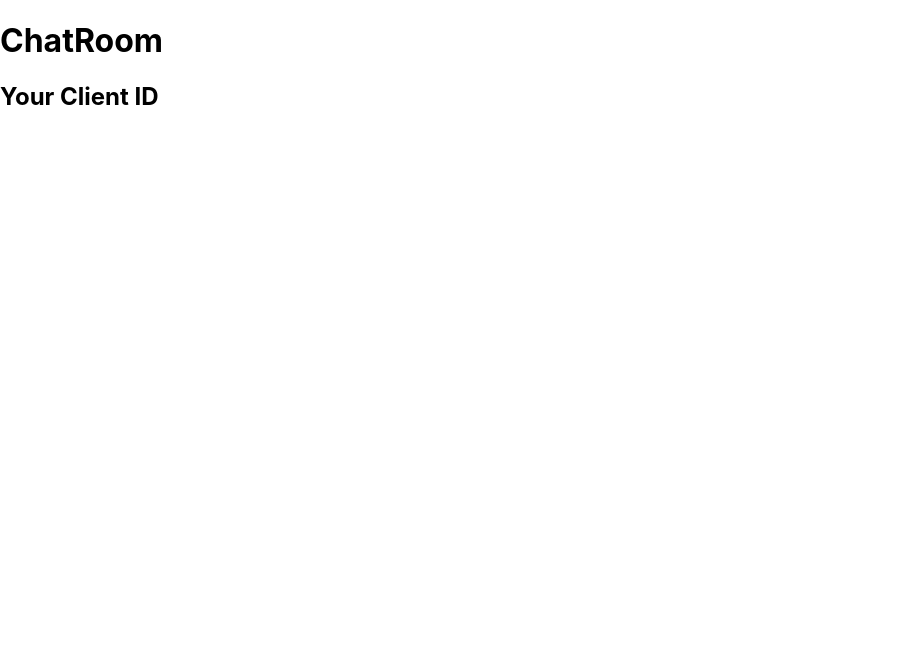
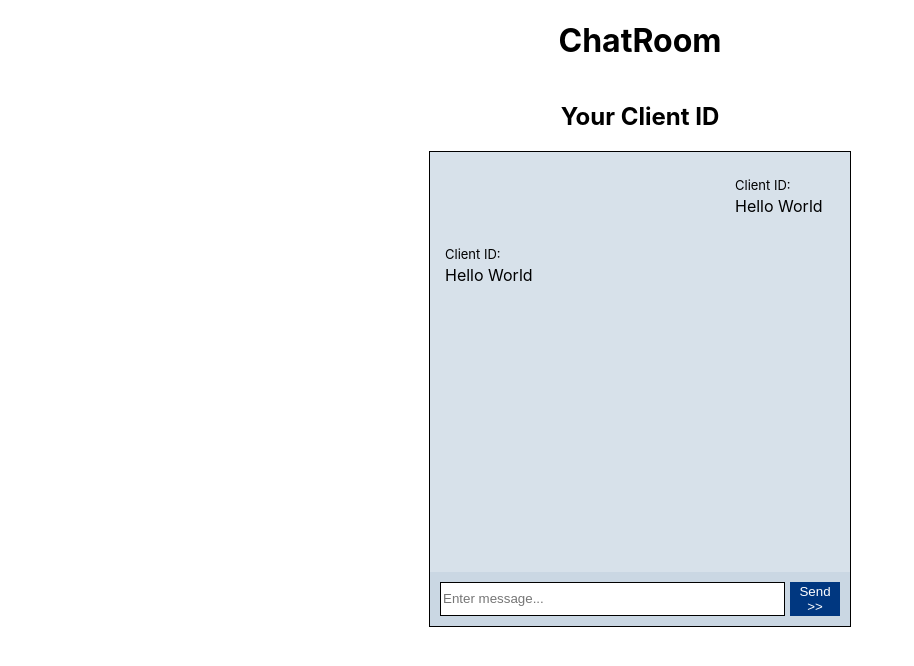
Before and after one commit to SohamGhugare/gdsc-tasks, a React (Create React App) app in the folder chatroom-async/frontend/: page / in a window 1280 px wide. Shown: the top 666 px of the page, without its empty margins (0-914 px from the left). Built offline with nearby package versions, Linux system fonts and the light colour scheme; no server answers.

Commit message:
Added the websocket initiating code

```diff
--- a/chatroom-async/frontend/src/App.css
+++ b/chatroom-async/frontend/src/App.css
@@ -1,38 +1,102 @@
-.App {
-  text-align: center;
-}
-
-.App-logo {
-  height: 40vmin;
-  pointer-events: none;
-}
-
-@media (prefers-reduced-motion: no-preference) {
-  .App-logo {
-    animation: App-logo-spin infinite 20s linear;
-  }
-}
-
-.App-header {
-  background-color: #282c34;
-  min-height: 100vh;
+.container {
   display: flex;
   flex-direction: column;
   align-items: center;
   justify-content: center;
-  font-size: calc(10px + 2vmin);
-  color: white;
 }
 
-.App-link {
-  color: #61dafb;
+.chat-container {
+
+  border: 1px solid
 }
 
-@keyframes App-logo-spin {
-  from {
-    transform: rotate(0deg);
-  }
-  to {
-    transform: rotate(360deg);
-  }
+.chat {
+  padding: 10px;
+  width: 400px;
+  height: 400px;
+  background-color: rgba(189, 205, 221, 0.6);
+  display: flex;
+  flex-direction: column;
+  overflow-y: auto;
+  -ms-overflow-style: none;
+  /* IE and Edge */
+  scrollbar-width: none;
+  /* Firefox */
 }
+
+.chat::-webkit-scrollbar {
+  display: none;
+  /* Chrome */
+}
+
+.input-chat-container {
+  padding: 10px;
+  height: auto;
+  display: flex;
+  flex-direction: row;
+  background-color: rgb(189, 205, 221, 0.8);
+}
+
+.input-chat {
+  width: 100%;
+  min-height: 25px;
+  outline: none;
+  border: 1px solid black;
+}
+
+.submit-chat {
+  max-width: 50px;
+  background-color: rgb(0, 55, 128);
+  outline: none;
+  border: 1px solid rgb(0, 55, 128);
+  cursor: pointer;
+  margin-left: 5px;
+  color: white
+}
+
+.submit-chat:hover {
+  width: 50px;
+  background-color: rgb(16, 108, 230);
+}
+
+.messages-container {
+  display: flex;
+  flex-direction: row;
+  justify-content: flex-end;
+}
+
+.messages {
+
+  padding: 5px;
+  width: fit-content;
+  min-width: 100px;
+  max-width: 300px;
+  margin-top: 10px;
+  margin-bottom: 10px;
+
+}
+
+.messages-container-2 {
+  display: flex;
+  flex-direction: row;
+  justify-content: flex-start;
+}
+
+.messages-2 {
+  max-width: 300px;
+  padding: 5px;
+  width: fit-content;
+  margin-top: 10px;
+  margin-bottom: 10px;
+
+}
+
+.client{
+  font-size: 13px;
+  margin-top: 0px;
+  margin-bottom: 0px;
+}
+.message{
+  margin-top: 3px;
+  margin-bottom: 0px;
+}
--- a/chatroom-async/frontend/src/App.js
+++ b/chatroom-async/frontend/src/App.js
@@ -1,14 +1,61 @@
-import logo from './logo.svg';
 import './App.css';
+import React, { useState, useEffect } from 'react';
 
 function App() {
+  // Using current datetime for client id
+  const [clientId, setClientId] = useState(Math.floor(new Date().getTime()/1000))
+  const [chatHistory, setChatHistory] = useState([])
+  const [isOnline, setIsOnline] = useState(false)
+  const [textValue, setTextValue] = useState("")
+  const [websoc, setWebsoc] = useState()
+  const [message, setMessage] = useState([])
+  const [messages, setMessages] = useState([])
+
+  useEffect(() => {
+    const url = `ws://localhost:8000/ws/${clientId}`
+    const ws = new WebSocket(url)
+
+    ws.onopen = (event) => {
+      ws.send("Connect")
+    }
+
+    // Receiving data
+    ws.onmessage = (event) => {
+      const message = JSON.parse(event.data)
+      setMessage([...messages, message])
+    }
+
+    setWebsoc(ws)
+
+    // Cleaning up websocket once page closed
+    return () => ws.close()
+  }, [message, messages])
+
+
+
+
   return (
     <div className="container">
       <h1>ChatRoom</h1>
       <h2>Your Client ID</h2>
       <div className="chat-container">
         <div className="chat">
-
+          <div className="messages-container">
+            <div className="messages">
+              <p className="client">Client ID: </p>
+              <p className="message">Hello World</p>
+            </div>
+          </div>
+          <div className="messages-container-2">
+            <div className="messages-2">
+              <p className="client">Client ID: </p>
+              <p className="message">Hello World</p>
+            </div>
+          </div>
+        </div>
+        <div className="input-chat-container">
+          <input className="input-chat" type="text" placeholder="Enter message..." />
+          <button className="submit-chat">Send {`>>`}</button>
         </div>
       </div>
     </div>
```
Also changed, not shown: 1 other file (tests, documents, lock files or other folders).
